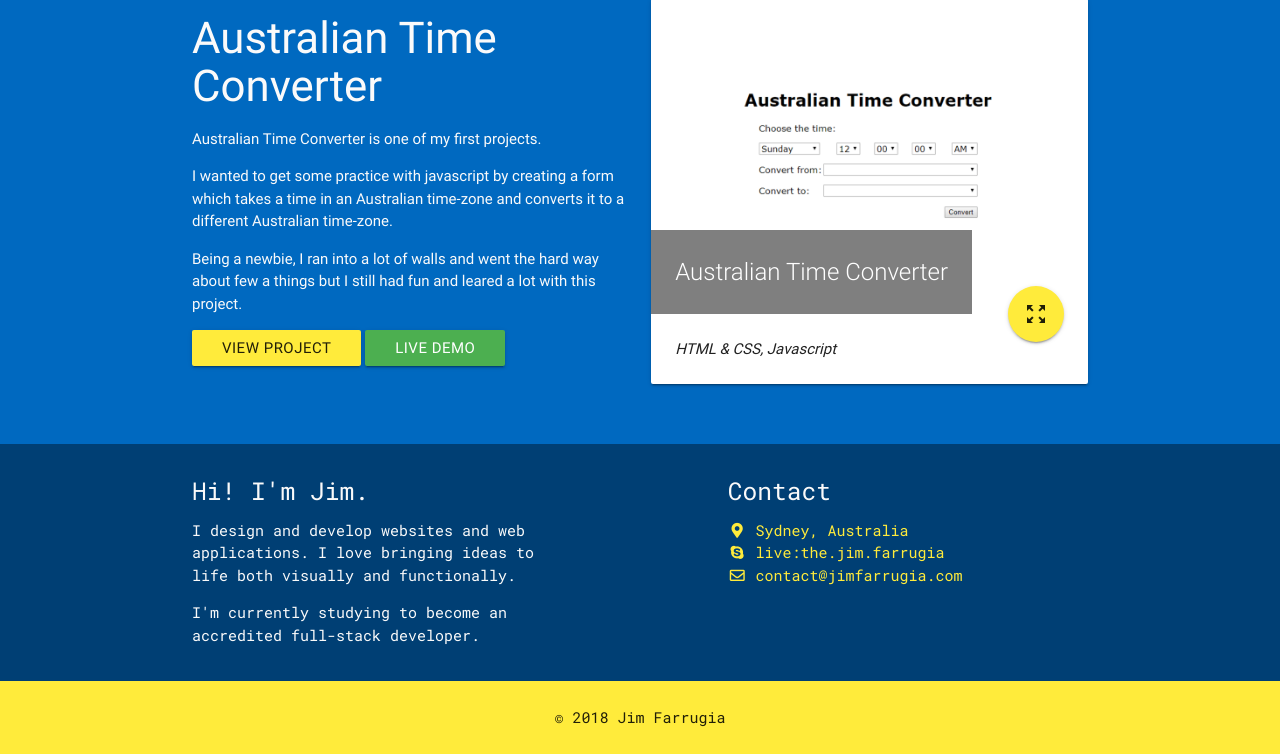
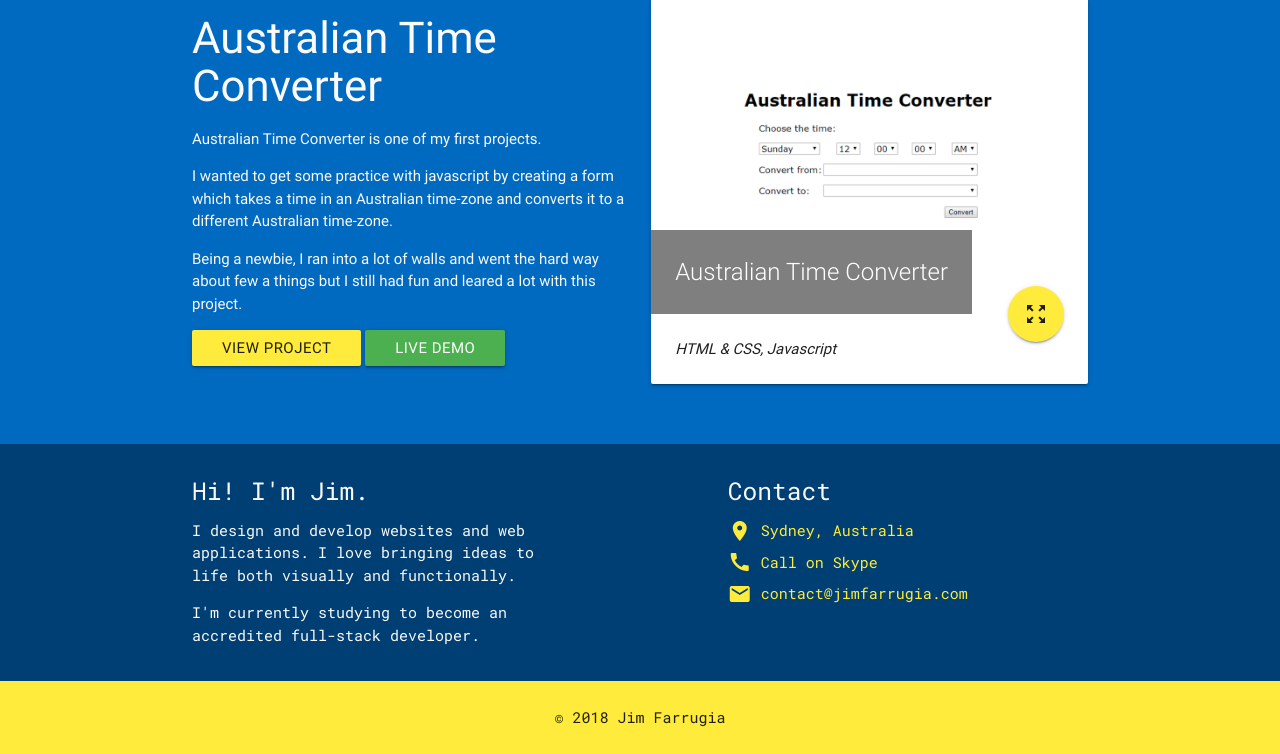
Before and after one commit to Jimfarrugia/jimfarrugia.github.io, a PHP site: page / in a window 1280 px wide. Shown: the part 2432-3186 px from the top of the page. Run offline with PHP 8.4, Linux system fonts and the light colour scheme; some libraries are stand-ins or nearby versions.

Commit message:
Changed fontawesome icons in footer to google material icons. Removed fontawesome link from <head>

```diff
--- a/index.html
+++ b/index.html
@@ -1,13 +1,6 @@
 <!DOCTYPE html>
 <html>
   <head>
-    <!-- Import Font Awesome -->
-    <link
-      rel="stylesheet"
-      href="https://use.fontawesome.com/releases/v5.5.0/css/all.css"
-      integrity="sha384-B4dIYHKNBt8Bc12p+WXckhzcICo0wtJAoU8YZTY5qE0Id1GSseTk6S+L3BlXeVIU"
-      crossorigin="anonymous"
-    />
     <!-- Import Google Icon Font -->
     <link
       href="https://fonts.googleapis.com/icon?family=Material+Icons"
@@ -416,22 +409,22 @@
             <h5>Contact</h5>
             <ul class="contact-nav">
               <li>
-                <a href="#!"
-                  ><i class="fas fa-map-marker-alt fa-fw"></i>&nbsp;Sydney,
-                  Australia</a
-                >
+                <a href="#!" class="valign-wrapper">
+                  <i class="material-icons">place</i>
+                  &nbsp;Sydney, Australia
+                </a>
               </li>
               <li>
-                <a href="skype:live:the.jim.farrugia?call"
-                  ><i class="fab fa-skype fa-fw"></i
-                  >&nbsp;live:the.jim.farrugia</a
-                >
+                <a href="skype:live:the.jim.farrugia?call" class="valign-wrapper">
+                  <i class="material-icons">call</i>
+                  &nbsp;Call on Skype
+                </a>
               </li>
               <li>
-                <a href="mailto:contact@jimfarrugia.com"
-                  ><i class="far fa-envelope fa-fw"></i
-                  >&nbsp;contact@jimfarrugia.com</a
-                >
+                <a href="mailto:contact@jimfarrugia.com" class="valign-wrapper">
+                  <i class="material-icons">email</i>
+                  &nbsp;contact@jimfarrugia.com
+                </a>
               </li>
             </ul>
           </div>
--- a/scss/main.scss
+++ b/scss/main.scss
@@ -112,7 +112,12 @@ body {
   background: $primary-color-dark;
   color: set-text-color($primary-color-dark);
   font-family: $monospace;
-
+  // Contact
+  .contact-nav {
+    li {
+      margin-bottom: 0.5rem;
+    }
+  }
   // Footer Links
   a,
   a:visited {
```
Also changed, not shown: css/main.css, 1 other file.
